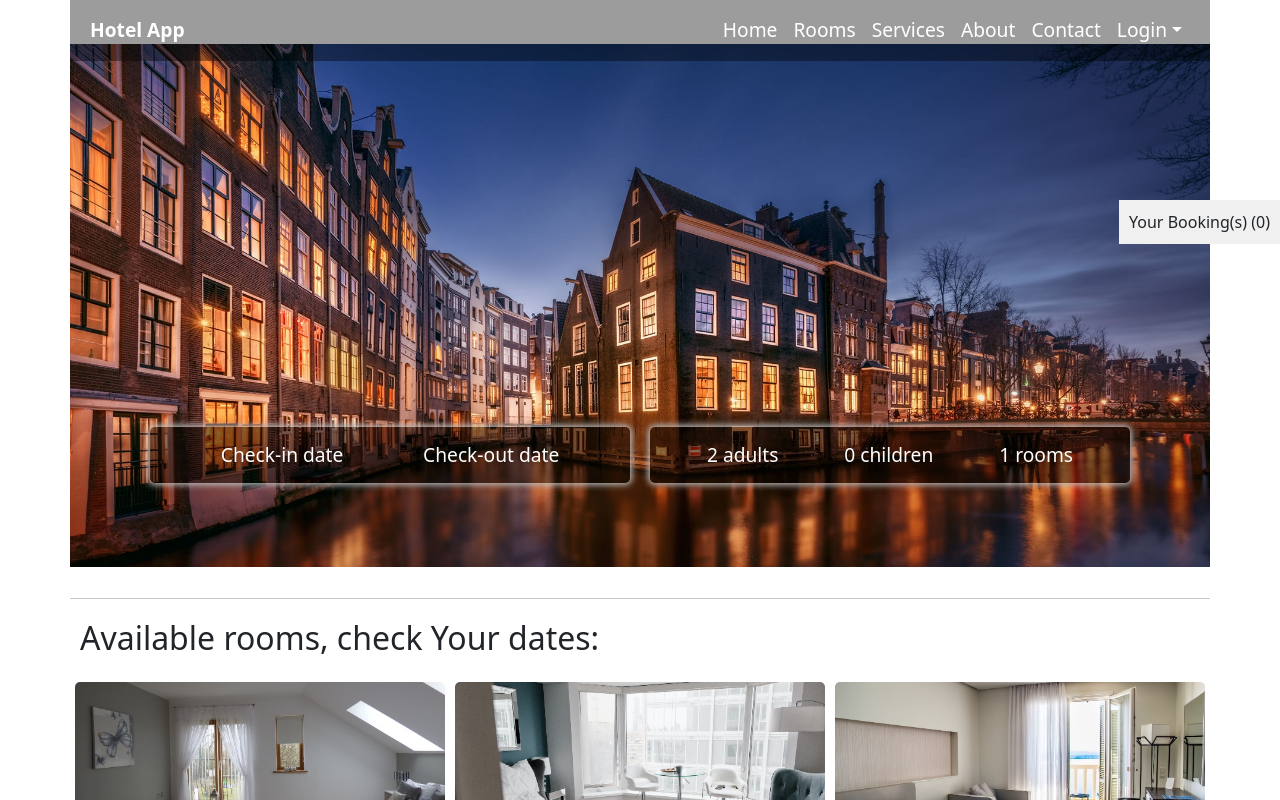
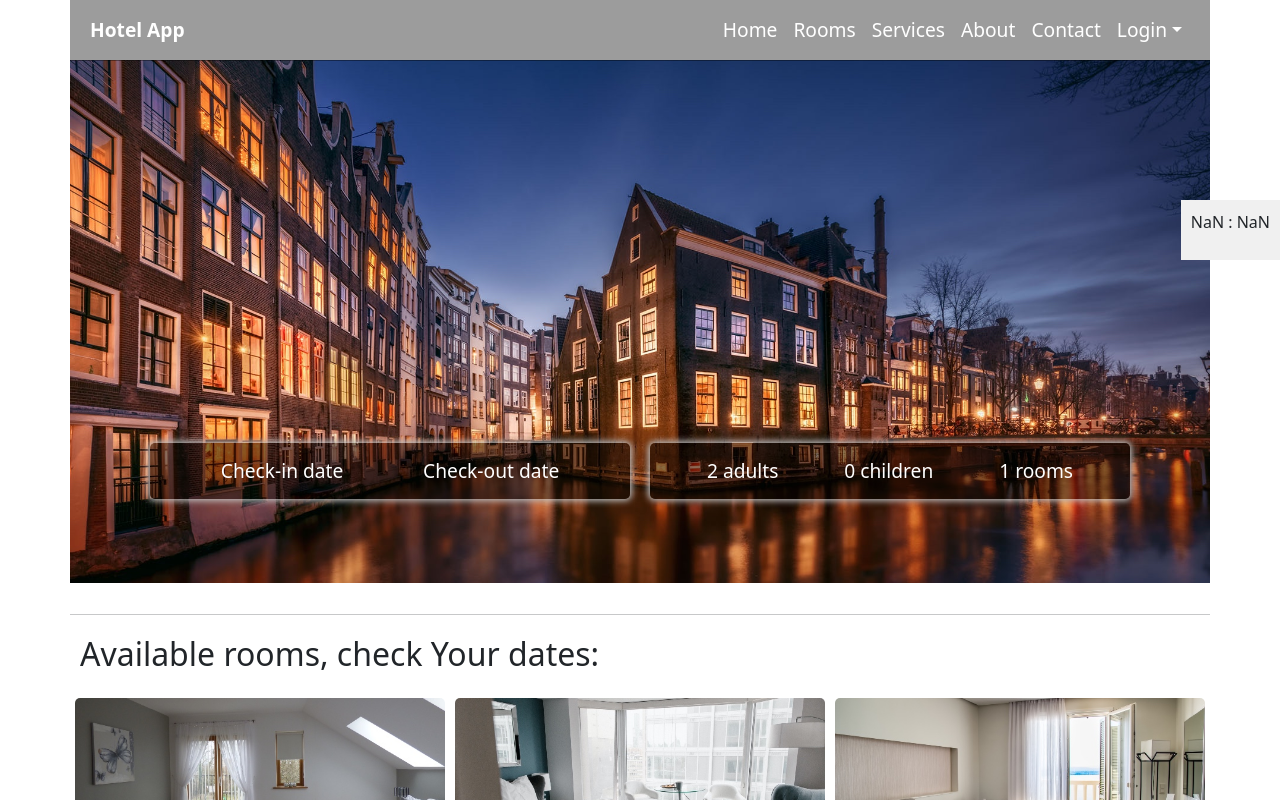
Before and after one commit to ValentynGenkin/Graduation_project_hotel_app, a React app in the folder client/: page / in a window 1280 px wide. Shown: the top 800 px of the page. Built offline with nearby package versions, Linux system fonts and the light colour scheme; no server answers.

Commit message:
booking timer is created

```diff
--- a/client/src/components/BookingCart.jsx
+++ b/client/src/components/BookingCart.jsx
@@ -3,6 +3,7 @@ import { BookingContext } from "../contexts/BookingContext";
 import { getDayDifference } from "../util/dateHelper";
 import "./CSS/BookingCart.css";
 import RemoveRoomFromBookingButton from "./RemoveRoomFromBookingButton";
+import BookingTimeCounter from "./BookingTimeCounter";
 const BookingCart = () => {
   const { bookingContext } = useContext(BookingContext);
 
@@ -31,15 +32,33 @@ const BookingCart = () => {
                 parseFloat(bookingDetail.roomId.roomPrice.$numberDecimal)
               }`}
             </p>
+            <BookingTimeCounter createdAt={bookingDetail.createdAt} />
           </div>
         );
       })
     : [];
 
   return (
-    <div className="cart-container">
+    <div
+      className="cart-container"
+      style={{
+        display: `${
+          bookingContext?.bookingDetails?.length === 0 ? "none" : "block"
+        }`,
+      }}
+    >
       <div className="cart-button">
-        Your Booking(s) ({bookingContext?.bookingDetails?.length || 0})
+        <BookingTimeCounter
+          createdAt={bookingContext?.bookingDetails?.reduce(
+            (accumulator, bookingDetail) =>
+              (accumulator =
+                new Date(bookingDetail.createdAt) <
+                new Date(accumulator ? accumulator : "2100-01-01T00:00:00")
+                  ? bookingDetail.createdAt
+                  : accumulator),
+            null
+          )}
+        />
       </div>
       <div className="cart-details">{cartItems}</div>
     </div>
--- /dev/null
+++ b/client/src/components/BookingTimeCounter.jsx
@@ -0,0 +1,40 @@
+import React, { useContext, useEffect, useState } from "react";
+import PropTypes from "prop-types";
+import { BookingContext } from "../contexts/BookingContext";
+
+const BookingTimeCounter = ({ createdAt }) => {
+  BookingTimeCounter.propTypes = {
+    createdAt: PropTypes.string.isRequired,
+  };
+  const targetDate = new Date(new Date(createdAt).getTime() + 15 * 60000);
+
+  const [timeLeft, setTimeLeft] = useState("");
+  const { handleBookingContext } = useContext(BookingContext);
+
+  useEffect(() => {
+    const interval = setInterval(() => {
+      const now = new Date();
+      const difference = targetDate - now;
+
+      const minutes = Math.floor((difference % (1000 * 60 * 60)) / (1000 * 60));
+      const seconds = Math.floor((difference % (1000 * 60)) / 1000);
+
+      setTimeLeft(`${minutes} : ${seconds} `);
+
+      if (difference < 0) {
+        handleBookingContext();
+        clearInterval(interval);
+        setTimeLeft("'Time is up!'");
+      }
+    }, 1000);
+
+    return () => clearInterval(interval);
+  }, [targetDate]);
+  return (
+    <div>
+      <p> {timeLeft}</p>
+    </div>
+  );
+};
+
+export default BookingTimeCounter;
--- a/client/src/util/dateHelper.js
+++ /dev/null
@@ -1,10 +0,0 @@
-export const getDayDifference = (date1, date2) => {
-  const oneDay = 24 * 60 * 60 * 1000;
-
-  const date1InMs = date1.getTime();
-  const date2InMs = date2.getTime();
-
-  const differenceInMs = Math.abs(date2InMs - date1InMs);
-
-  return Math.round(differenceInMs / oneDay);
-};
```
Also changed, not shown: 2 other files (tests, documents, lock files or other folders).
